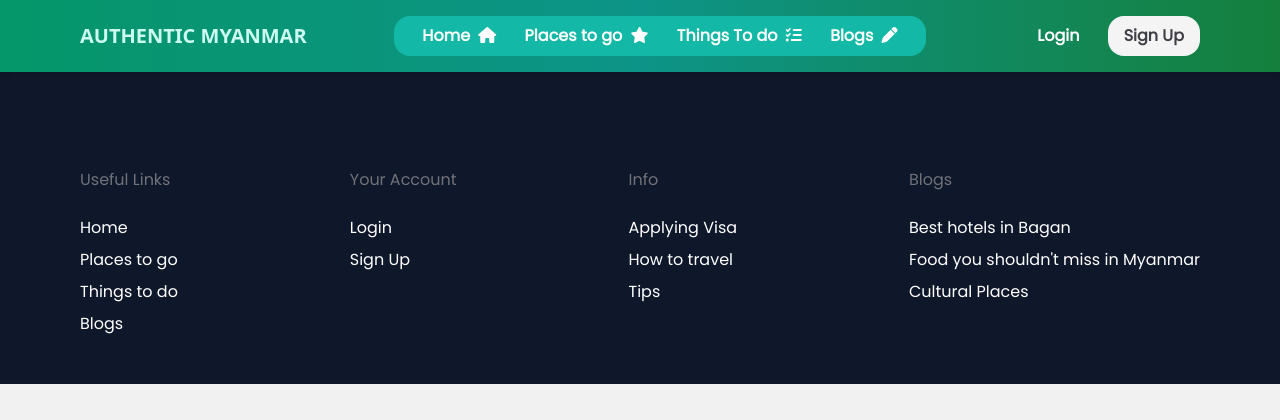
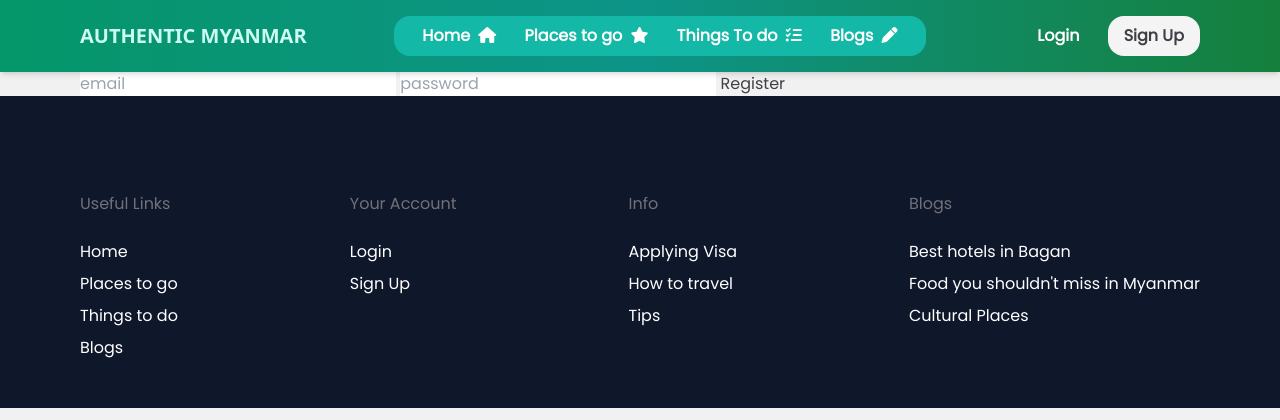
Before and after one commit to KyawKoKoTun/travel-website, a Flask app: template templates/register.html in a window 1280 px wide. Shown: the top 420 px of the page. Run offline with Flask 3, Linux system fonts and the light colour scheme; the template is opened without the code that fills it, so the values that code supplies are empty; some libraries are stand-ins or nearby versions.

Commit message:
login and register

```diff
--- a/templates/login.html
+++ b/templates/login.html
@@ -2,5 +2,7 @@
 <div>
     <form>
         <input type="text" placeholder="email" name="email" required>
+        <input type="password" placeholder="password" name="password" required>
+        <button>Login</button>
     </form>
 </div> {% endblock %} {% block script %} {% endblock %}
--- a/templates/register.html
+++ b/templates/register.html
@@ -1 +1,8 @@
-{% extends "base.html" %} {% block content %} {% endblock %} {% block script %} {% endblock %}
+{% extends "base.html" %} {% block content %}
+<div>
+    <form>
+        <input type="text" placeholder="email" name="email" required>
+        <input type="password" placeholder="password" name="password" required>
+        <button>Register</button>
+    </form>
+</div> {% endblock %} {% block script %} {% endblock %}
```
